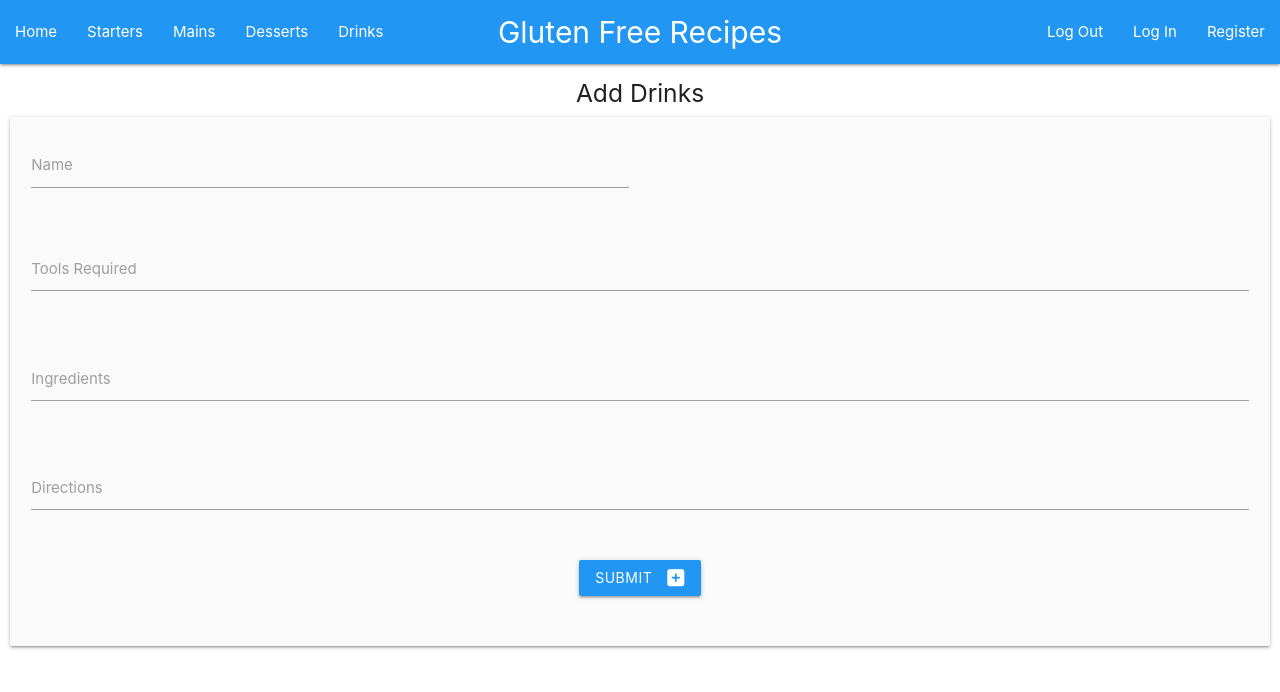
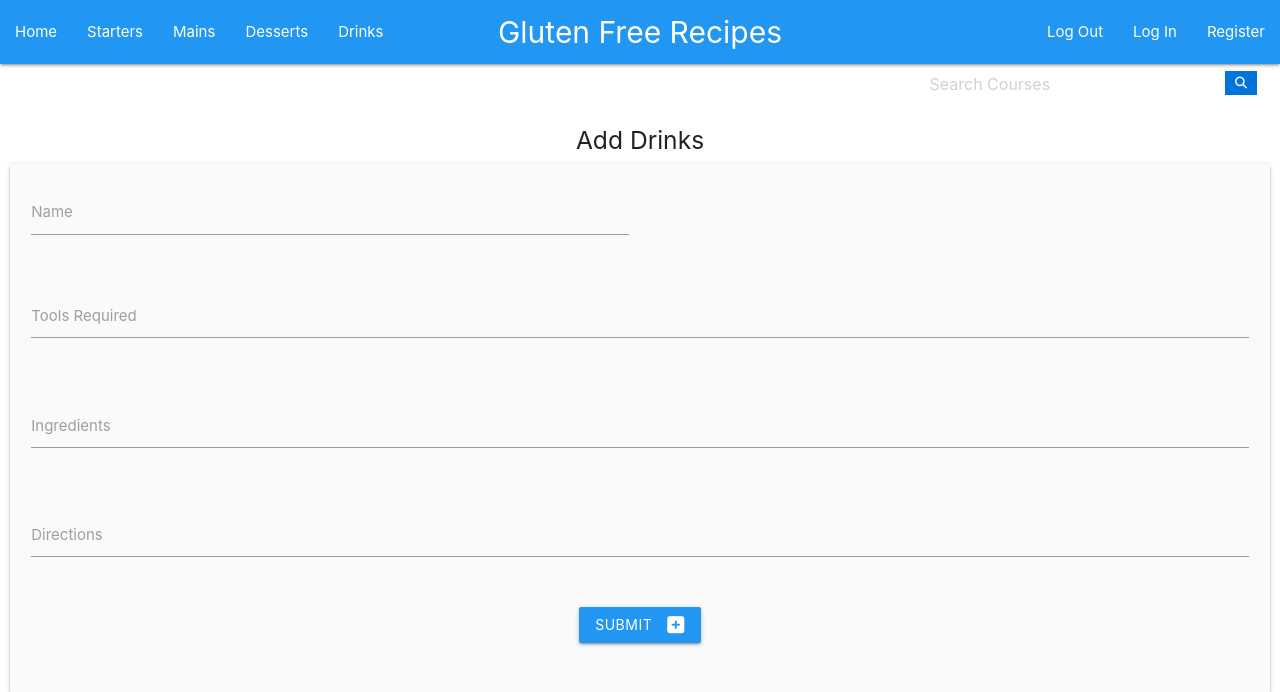
Before and after one commit to mcnic16/glutefree-recipes-new, a Flask app: page /add_drinks in a window 1280 px wide. Shown: the top 692 px of the page. Run offline with Flask 2, Linux system fonts and the light colour scheme.

Commit message:
added to cuisine template and pictures

```diff
--- a/glutenfree/templates/base.html
+++ b/glutenfree/templates/base.html
@@ -51,6 +51,16 @@
                      <li><a href="">Log In</a></li>
                      <li><a href="">Register</a></li>
                 </ul>
+        <!-------- search bar----------->
+        <div class="search">
+            <form method="POST" action="#">
+                <input type="text" placeholder=" Search Courses" name="search">
+                    <button>
+                    <i class="fa fa-search ">
+                    </i>
+                </button>
+             </form>
+        </div>
     </header>
 
 
```
